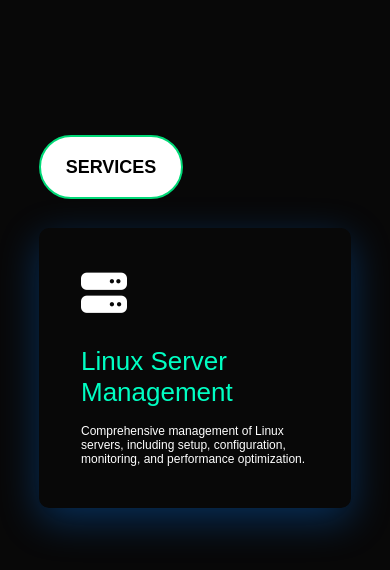
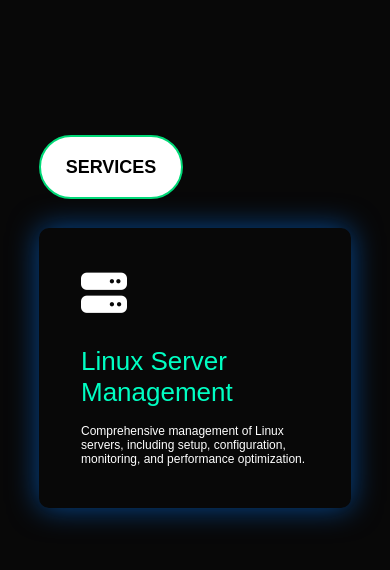
Before and after one commit to saeedullahumar/portfolio-in-beta, a website: page index.html in a window 390 px wide. In both pictures the pointer is over the element 195 px from the left and 2366 px from the top of the page. Shown: the part 1986-2556 px from the top of the page. Drawn offline with nearby package versions, Linux system fonts and the light colour scheme.

Commit message:
fix hover effects of services section

```diff
--- a/styles.css
+++ b/styles.css
@@ -477,7 +477,7 @@ nav ul li a:hover {
     background: transparent;
     /* transform: translateY(-10px); */
     transform: translate3d(5px, -12px, 0) scale3d(1.1, 1.1, 1);
-    box-shadow: 0px 12px 40px rgba(0, 123, 255, 0.329);
+    box-shadow: 0px 0px 30px rgba(0, 123, 255, 0.555);
     /* Neon green glow */
 
 }
@@ -785,13 +785,13 @@ nav .fas {
         animation: typing 6s steps(30, end) 1 forwards, blink-caret 0.75s step-end infinite;
     }
 
-    .typing-container {
-        /* display: flex; */
-        /* justify-content: left; */
-        /* align-items: center; */
-        /* height: 100%; */
+    /* .typing-container {
+        display: flex;
+        justify-content: left;
+        align-items: center;
+        height: 100%;
 
-    }
+    } */
 
     .typing-text {
         font-size: 14px;
@@ -908,7 +908,7 @@ nav .fas {
         /* transform: translateY(-10px); */
         /* transform: translate3d(4px, -10px, 0); */
         transform: translate3d(0px, -12px, 0) scale3d(1.0, 1.0, 1);
-        box-shadow: 0px 12px 40px rgba(0, 123, 255, 0.329);
+        box-shadow: 0px 0px 30px rgba(0, 123, 255, 0.555);
         /* Neon green glow */
 
     }
```
